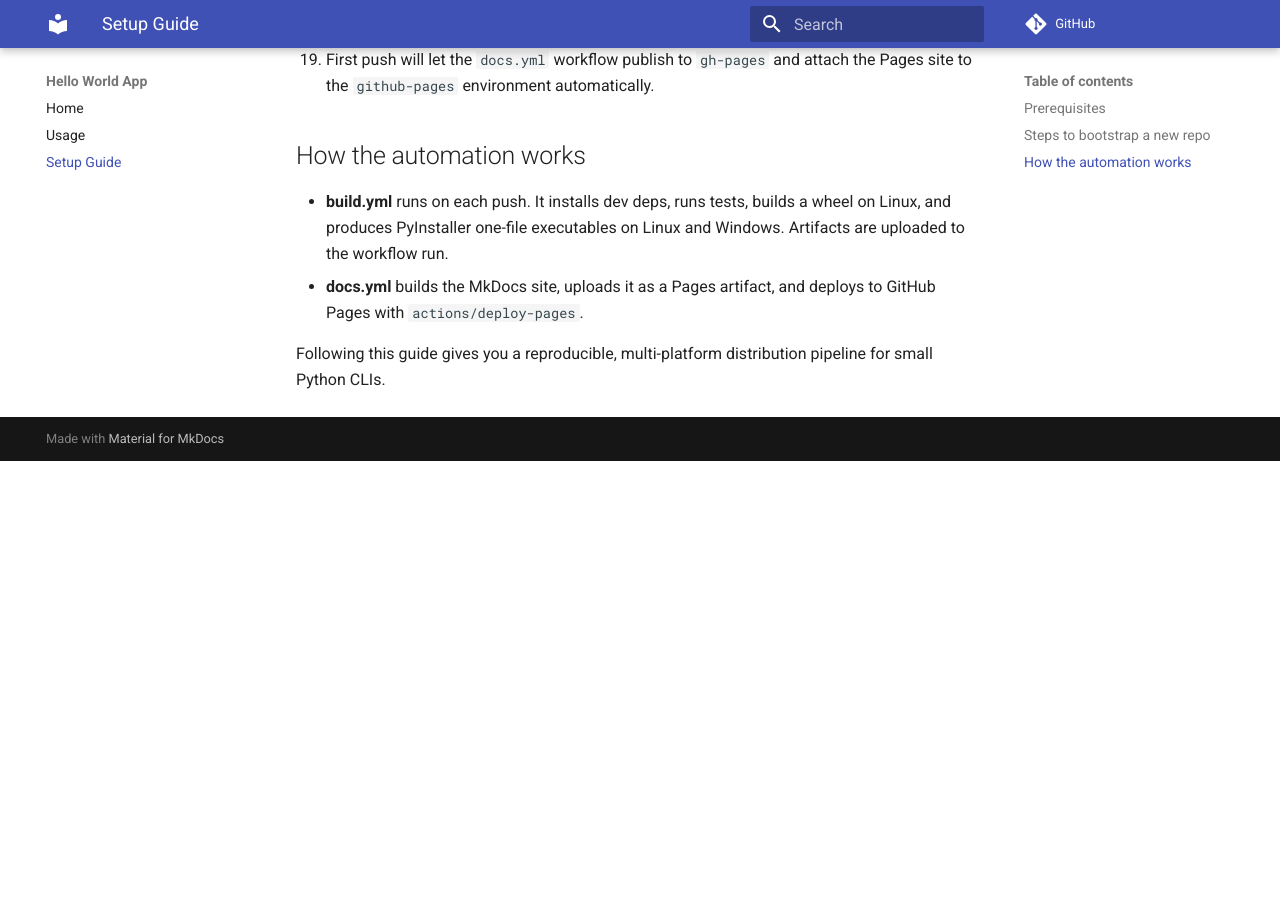
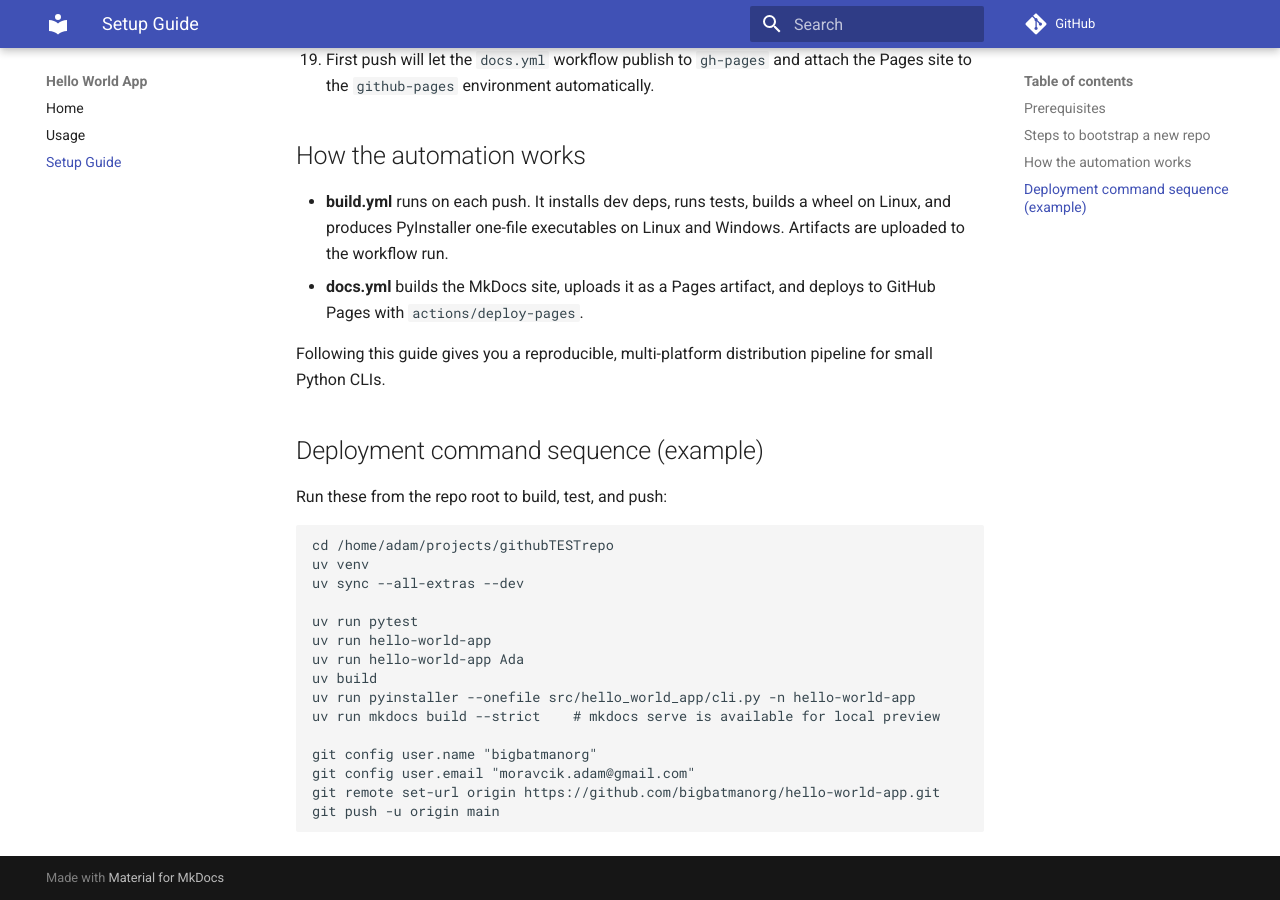
Before and after one commit to bigbatmanorg/hello-world-app, an MkDocs documentation site: the page built from docs/setup-guide.md, in a window 1280 px wide and 900 px high, scrolled down 1335 px. Built offline with MkDocs 1.6.1 and Material for MkDocs 9.7.7, drawn with Linux system fonts in a browser that asks for light colours; comment, search, counter and statistics services are not loaded; before the commit the page ends 1796 px from its top, so only the background shows below that.

Commit message:
Document deployment command sequence

````diff
--- a/docs/setup-guide.md
+++ b/docs/setup-guide.md
@@ -35,3 +35,24 @@ Use this checklist to recreate the same repo pattern elsewhere.
 - **docs.yml** builds the MkDocs site, uploads it as a Pages artifact, and deploys to GitHub Pages with `actions/deploy-pages`.
 
 Following this guide gives you a reproducible, multi-platform distribution pipeline for small Python CLIs.
+
+## Deployment command sequence (example)
+Run these from the repo root to build, test, and push:
+
+```bash
+cd /home/adam/projects/githubTESTrepo
+uv venv
+uv sync --all-extras --dev
+
+uv run pytest
+uv run hello-world-app
+uv run hello-world-app Ada
+uv build
+uv run pyinstaller --onefile src/hello_world_app/cli.py -n hello-world-app
+uv run mkdocs build --strict    # mkdocs serve is available for local preview
+
+git config user.name "bigbatmanorg"
+git config user.email "moravcik.adam@gmail.com"
+git remote set-url origin https://github.com/bigbatmanorg/hello-world-app.git
+git push -u origin main
+```
````
